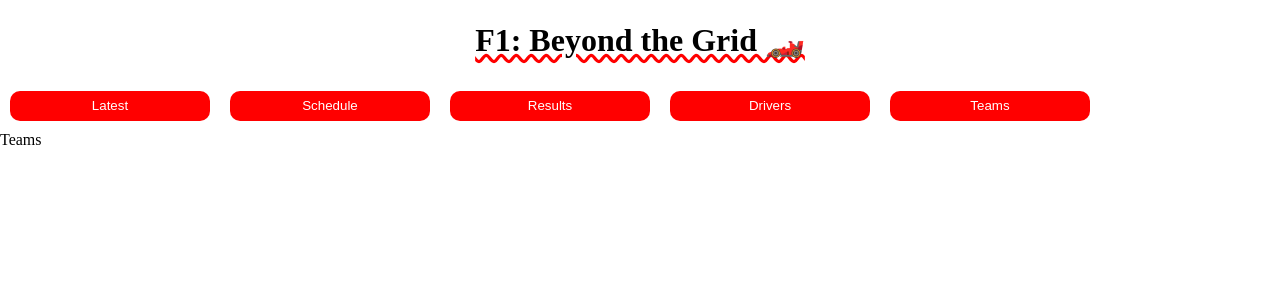
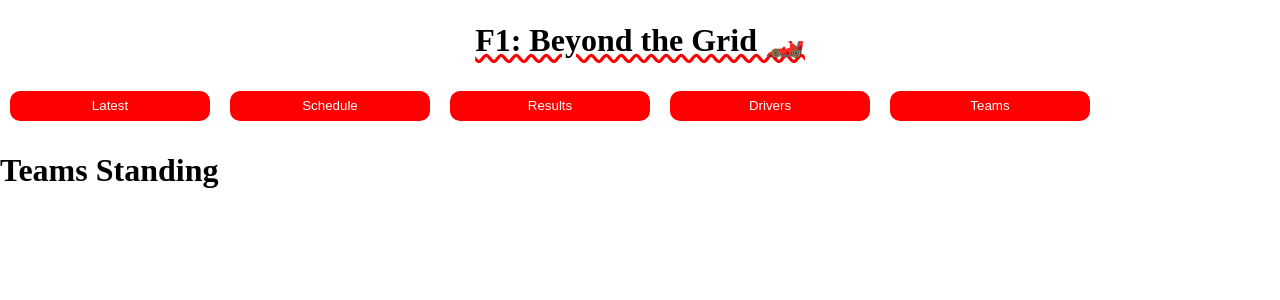
Before and after one commit to zeinaaabbb/formula1-api-proj, a React (Create React App) app: page /teams in a window 1280 px wide. Shown: the top 300 px of the page. Built offline with nearby package versions, Linux system fonts and the light colour scheme; no server answers; the HTML template or start-up script is replaced by a standard one.

Commit message:
fetching API teams

```diff
--- a/src/Pages/Teams.jsx
+++ b/src/Pages/Teams.jsx
@@ -1,10 +1,21 @@
+import {useEffect, useState} from "react";
+
+
 function Teams () {
 
+  const [teamStanding, setTeamStanding] = useState([]);
+
+  useEffect(() => {
+    fetch("https://ergast.com/api/f1/current/constructorStandings.json")
+    .then((response) => {return response.json()})
+    .then((data) => console.log(data));
+  }, []);
+
   return (
-    <div>
-      Teams
-    </div>
-    )
+      <div>
+        <h1>Teams Standing</h1>
+      </div>
+      )
 };
 
 export default Teams
```
